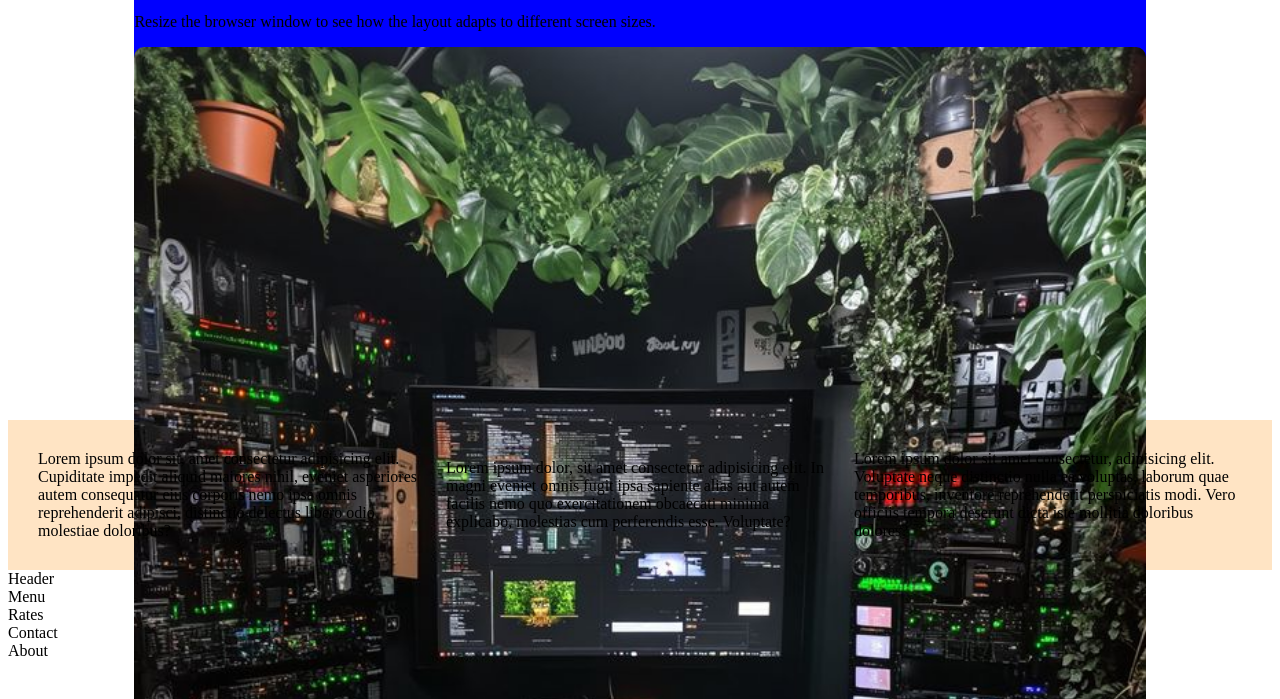
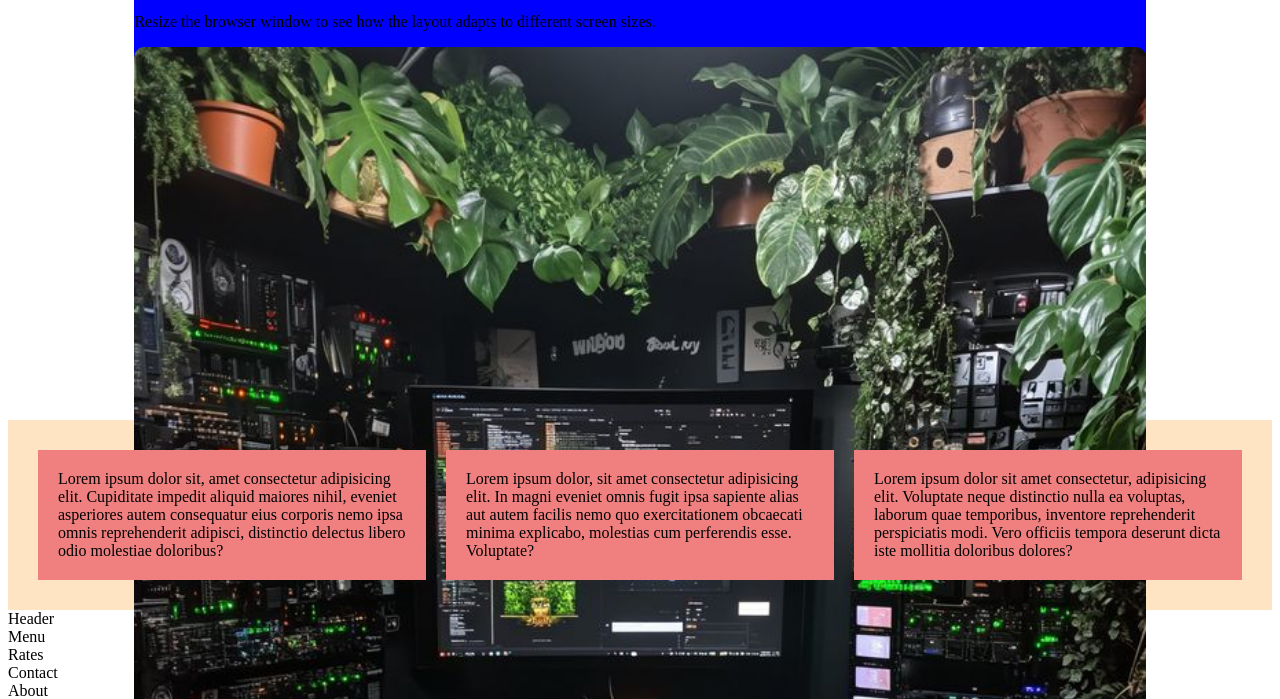
Before and after one commit to Tech-Swift/PLP_webdev, a plain HTML site: page WEEK_4_lesson/inde.html in a window 1280 px wide. Shown: the part 101-800 px from the top of the page. Drawn offline with Linux system fonts and the light colour scheme.

Commit message:
check it ou noe

```diff
--- a/WEEK_4_lesson/style.css
+++ b/WEEK_4_lesson/style.css
@@ -40,7 +40,16 @@ img {
 .item {
     flex: 1; /* Allows the items to grow and fill the space equally */
     margin: 10px; /* Adds space between items */
-    display: flex;
-    justify-content: center;
-    align-items: center;
+    padding: 20px;
+    background-color: lightcoral;
 }
+
+
+
+.grid-container {
+    display: grid;
+     grid-template-areas: '
+        header header header
+        menu content content
+        footer footer footer';
+}
```
Also changed, not shown: WEEK_4_lesson/images/inde.html (added, +34 -0 lines), WEEK_4_lesson/index.html (deleted, +0 -23 lines).
